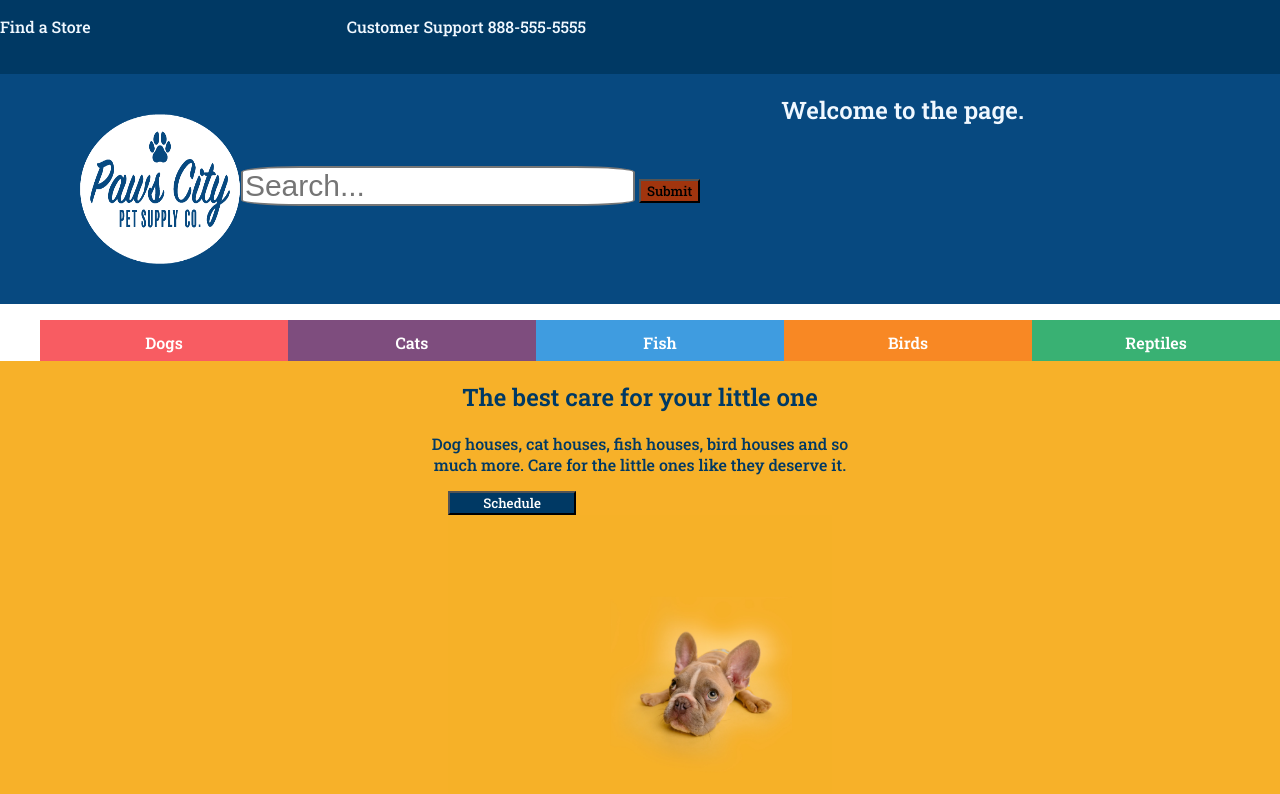
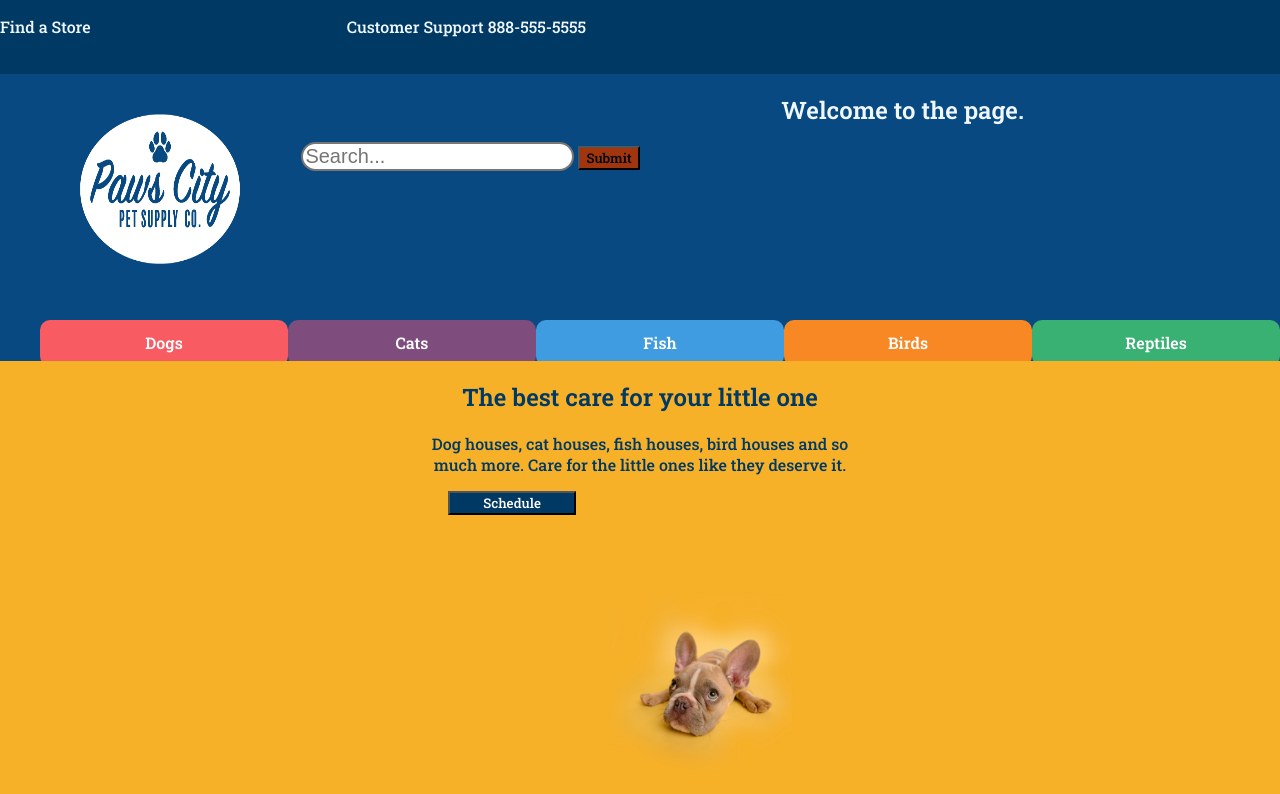
Before and after one commit to nubbie32/FInal-project-code-louisville, a plain HTML site: page index.html in a window 1280 px wide. Shown: the top 794 px of the page. Drawn offline with Linux system fonts and the light colour scheme.

Commit message:
push away

```diff
--- a/index.html
+++ b/index.html
@@ -43,7 +43,7 @@
 
         </section>
 
-        <nav>
+        <nav class="nav-background">
 
             <div class="container">
 
--- a/mobile.css
+++ b/mobile.css
@@ -47,7 +47,7 @@
     margin-bottom: 5%;
     margin-top: 5%;
     font-size: 20px;
-    border-radius: 3%;
+    border-radius: 10px;
   }
 
   .submit-button {
--- a/tablet.css
+++ b/tablet.css
@@ -53,8 +53,8 @@
 
   .textbox {
     border-style: solid;
-    border-radius: 15%;
-    font-size: 30px;
+    border-radius: 20px;
+    font-size: 20px;
     margin-top: 20%;
   }
 
@@ -69,6 +69,10 @@
     font-family: 'Roboto', sans-serif;
     font-family: 'Roboto Slab', serif;
     color: aliceblue;
+  }
+
+  .nav-background {
+    background-color:#074980;
   }
 
   ul {
@@ -96,6 +100,7 @@
     padding-bottom: 1%;
     margin-left: 0%;
     margin-right: 0%;
+    border-radius: 10px;
 
   }
 
@@ -107,6 +112,7 @@
     padding-bottom: 1%;
     margin-left: 0%;
     margin-right: 0%;
+    border-radius: 10px;
 
   }
 
@@ -118,6 +124,7 @@
     padding-bottom: 1%;
     margin-left: 0%;
     margin-right: 0%;
+    border-radius: 10px;
 
   }
 
@@ -129,6 +136,7 @@
     padding-bottom: 1%;
     margin-left: 0%;
     margin-right: 0%;
+    border-radius: 10px;
 
   }
 
@@ -140,6 +148,7 @@
     padding-bottom: 1%;
     margin-left: 0%;
     margin-right: 0%;
+    border-radius: 10px;
 
   }
 
```
